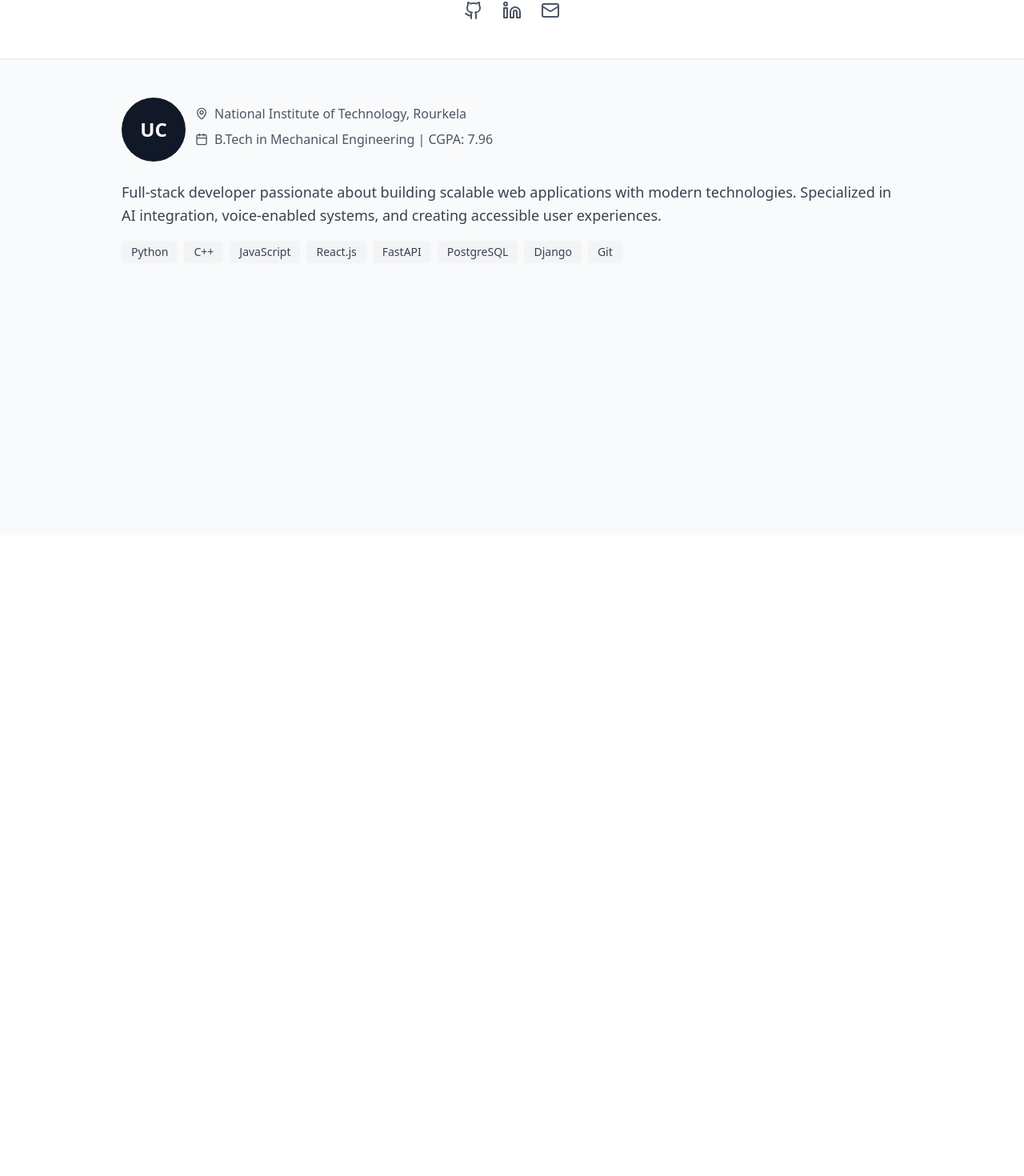
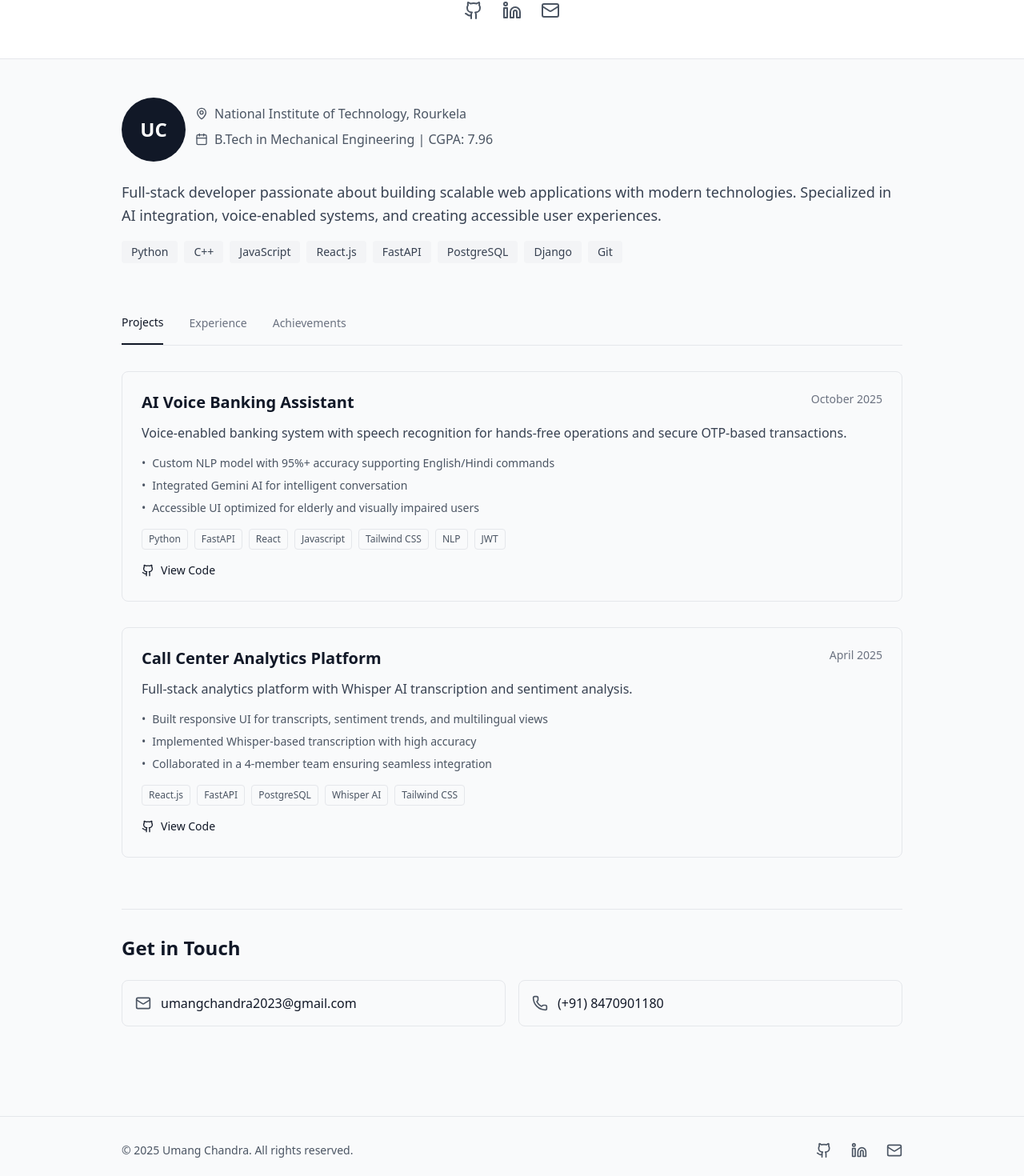
Before and after one commit to kinngddx/portfolio, a React (Vite) app: page / in a window 1280 px wide. Shown: the part 131-1601 px from the top of the page at 80% size. Before the commit the page ends 800 px from the top, so only its background shows below. Built offline with nearby package versions, Linux system fonts and the light colour scheme.

Commit message:
Completed the portfolio

```diff
--- a/src/App.jsx
+++ b/src/App.jsx
@@ -1,10 +1,64 @@
-import { Github, Linkedin, Mail, MapPin, Calendar } from 'lucide-react';
+import { useState } from 'react';
+import { Github, Linkedin, Mail, MapPin, Calendar, Award, Phone } from 'lucide-react';
+function App() {
+  const [activeTab, setActiveTab] = useState('projects');
 
-function App() {
+  const projects = [
+    {
+      title: "AI Voice Banking Assistant",
+      date: "October 2025",
+      description: "Voice-enabled banking system with speech recognition for hands-free operations and secure OTP-based transactions.",
+      tech: ["Python", "FastAPI", "React", "Javascript","Tailwind CSS","NLP", "JWT"],
+      highlights: [
+        "Custom NLP model with 95%+ accuracy supporting English/Hindi commands",
+        "Integrated Gemini AI for intelligent conversation",
+        "Accessible UI optimized for elderly and visually impaired users"
+      ],
+      github: "https://github.com/kinngddx/Voice-Banking-System"
+    },
+    {
+      title: "Call Center Analytics Platform",
+      date: "April 2025",
+      description: "Full-stack analytics platform with Whisper AI transcription and sentiment analysis.",
+      tech: ["React.js", "FastAPI", "PostgreSQL", "Whisper AI", "Tailwind CSS"],
+      highlights: [
+        "Built responsive UI for transcripts, sentiment trends, and multilingual views",
+        "Implemented Whisper-based transcription with high accuracy",
+        "Collaborated in a 4-member team ensuring seamless integration"
+      ],
+      github: "https://github.com/kinngddx/Team-Garud"
+    }
+  ];
+
+
+  const achievements = [
+    {
+      title: "Hacktoberfest 2025 - Super Contributor",
+      issuer: "DigitalOcean & GitHub",
+      date: "October 2025",
+      desc: "Recognized for high-quality open-source contributions during Hacktoberfest 2025. Actively contributed to multiple public repositories."
+    },
+    {
+      title: "LeetCode Top 20% Globally",
+      issuer: "LeetCode",
+      date: "Ongoing",
+      desc: "Solved 400+ problems with consistent problem-solving and strong focus on Data Structures & Algorithms."
+    },
+    {
+      title: "Prompt Engineering with Copilot",
+      issuer: "Microsoft SkillUp",
+      date: "August 2025",
+      desc: "Mastered AI prompt engineering techniques and iterative refinement with GitHub Copilot for enhanced development workflows."
+    }
+  ];
+
+
+
+
   return (
     <div className="min-h-screen bg-gray-50">
       {/* Header */}
-      <header className="border-b border-gray-210 bg-white">
+      <header className="border-b border-gray-200 bg-white">
         <div className="max-w-5xl mx-auto px-6 py-12 text-center">
           <h1 className="text-6xl font-bold text-gray-900 mb-6">
             I am Umang Chandra
@@ -27,7 +81,7 @@ function App() {
               href="https://linkedin.com/in/umang-chandra-b5324a355"
               target="_blank"
               rel="noopener noreferrer"
-              className="relative group text-gray-600 hover:text-gray-910 transition-all hover:scale-110"
+              className="relative group text-gray-600 hover:text-gray-900 transition-all hover:scale-110"
               title="LinkedIn"
             >
               <Linkedin size={24} className="transition-transform" />
@@ -50,10 +104,8 @@ function App() {
         </div>
       </header>
 
-      {/* about section i can write here */}
-
-
-       <main className="max-w-5xl mx-auto px-6 py-12">
+      {/* About Section */}
+      <main className="max-w-5xl mx-auto px-6 py-12">
         <section className="mb-16">
           <div className="flex items-start gap-3 mb-6">
             <div className="w-20 h-20 bg-gray-900 rounded-full flex items-center justify-center text-white text-2xl font-bold flex-shrink-0">
@@ -77,21 +129,202 @@ function App() {
           </p>
 
           <div className="flex flex-wrap gap-2 mt-4">
-
             <span className="px-3 py-1 bg-gray-100 text-gray-700 rounded text-sm">Python</span>
             <span className="px-3 py-1 bg-gray-100 text-gray-700 rounded text-sm">C++</span>
             <span className="px-3 py-1 bg-gray-100 text-gray-700 rounded text-sm">JavaScript</span>
             <span className="px-3 py-1 bg-gray-100 text-gray-700 rounded text-sm">React.js</span>
             <span className="px-3 py-1 bg-gray-100 text-gray-700 rounded text-sm">FastAPI</span>
             <span className="px-3 py-1 bg-gray-100 text-gray-700 rounded text-sm">PostgreSQL</span>
-
             <span className="px-3 py-1 bg-gray-100 text-gray-700 rounded text-sm">Django</span>
             <span className="px-3 py-1 bg-gray-100 text-gray-700 rounded text-sm">Git</span>
           </div>
         </section>
+
+        {/* Navigation Tabs */}
+        <div className="border-b border-gray-200 mb-8">
+          <nav className="flex gap-8">
+            <button
+              onClick={() => setActiveTab('projects')}
+              className={`pb-4 text-sm font-medium capitalize transition-colors ${
+                activeTab === 'projects'
+                  ? 'border-b-2 border-gray-900 text-gray-900'
+                  : 'text-gray-500 hover:text-gray-700'
+              }`}
+            >
+              Projects
+            </button>
+            <button
+              onClick={() => setActiveTab('experience')}
+              className={`pb-4 text-sm font-medium capitalize transition-colors ${
+                activeTab === 'experience'
+                  ? 'border-b-2 border-gray-900 text-gray-900'
+                  : 'text-gray-500 hover:text-gray-700'
+              }`}
+            >
+              Experience
+            </button>
+            <button
+              onClick={() => setActiveTab('achievements')}
+              className={`pb-4 text-sm font-medium capitalize transition-colors ${
+                activeTab === 'achievements'
+                  ? 'border-b-2 border-gray-900 text-gray-900'
+                  : 'text-gray-500 hover:text-gray-700'
+              }`}
+            >
+              Achievements
+            </button>
+          </nav>
+        </div>
+
+        {/* Projects Tab Content */}
+        {activeTab === 'projects' && (
+          <section>
+            <div className="space-y-8">
+              {projects.map((project, idx) => (
+                <article key={idx} className="border border-gray-200 rounded-lg p-6 hover:shadow-md transition-shadow">
+                  <div className="flex justify-between items-start mb-3">
+                    <h3 className="text-xl font-semibold text-gray-900">{project.title}</h3>
+                    <span className="text-sm text-gray-500">{project.date}</span>
+                  </div>
+
+                  <p className="text-gray-700 mb-4">{project.description}</p>
+
+                  <ul className="space-y-2 mb-4">
+                    {project.highlights.map((highlight, i) => (
+                      <li key={i} className="text-sm text-gray-600 flex items-start">
+                        <span className="mr-2">•</span>
+                        <span>{highlight}</span>
+                      </li>
+                    ))}
+                  </ul>
+
+                  <div className="flex flex-wrap gap-2 mb-4">
+                    {project.tech.map((tech, i) => (
+                      <span key={i} className="px-2 py-1 bg-gray-50 text-gray-600 rounded text-xs border border-gray-200">
+                        {tech}
+                      </span>
+                    ))}
+                  </div>
+
+                  <a href={project.github} target="_blank" rel="noopener noreferrer"
+                     className="inline-flex items-center gap-2 text-sm text-gray-900 hover:underline">
+                    <Github size={16} />
+                    View Code
+                  </a>
+                </article>
+              ))}
+            </div>
+          </section>
+        )}
+
+        {/* Experience Tab */}
+        {activeTab === 'experience' && (
+          <section>
+            <p className="text-gray-600 text-center py-8">Experience section coming soon...</p>
+          </section>
+        )}
+
+        {/* Achievements Tab */}
+        {activeTab === 'achievements' && (
+          <section>
+    <div className="space-y-6">
+      {achievements.map((achievement, idx) => (
+        <article key={idx} className="border border-gray-200 rounded-lg p-6 hover:shadow-md transition-shadow">
+          <div className="flex items-start gap-3">
+            <Award className="text-gray-400 flex-shrink-0 mt-1" size={24} />
+            <div className="flex-1">
+              <div className="flex justify-between items-start mb-2">
+                <h3 className="text-lg font-semibold text-gray-900">{achievement.title}</h3>
+                <span className="text-sm text-gray-500">{achievement.date}</span>
+              </div>
+              <p className="text-gray-600 mb-2 font-medium">{achievement.issuer}</p>
+              <p className="text-gray-700">{achievement.desc}</p>
+            </div>
+          </div>
+        </article>
+      ))}
+    </div>
+
+    {/* Extracurricular Activities */}
+    <div className="mt-8 bg-gray-100 rounded-lg p-6">
+      <h3 className="text-xl font-semibold text-gray-900 mb-4">Extracurricular Activities</h3>
+      <div className="space-y-4">
+        <div>
+          <p className="font-medium text-gray-900">Technical Member, SPIC MACAY</p>
+          <p className="text-sm text-gray-600">2024 – Present</p>
+          <p className="text-gray-700 mt-1">Contributed to technical operations during cultural events, including audio-visual setup and digital support for classical arts initiatives.</p>
+        </div>
+        <div>
+          <p className="font-medium text-gray-900">Event Coordinator, Sports Fest & Innovision Technical Fest</p>
+          <p className="text-sm text-gray-600">2024 – 2025</p>
+          <p className="text-gray-700 mt-1">Led event logistics and coordinated activities for 300+ participants, ensuring smooth execution of multiple sports and technical events.</p>
+        </div>
+      </div>
+    </div>
+  </section>
+
+        )}
+
+
+
+        {/* Contact Section */}
+        <section className="mt-16 pt-8 border-t border-gray-200">
+          <h2 className="text-2xl font-bold text-gray-900 mb-6">Get in Touch</h2>
+          <div className="grid md:grid-cols-2 gap-4">
+            <a
+              href="mailto:umangchandra2023@gmail.com"
+              className="flex items-center gap-3 p-4 border border-gray-200 rounded-lg hover:bg-gray-50 transition-colors group"
+            >
+              <Mail size={20} className="text-gray-600 group-hover:text-gray-900 transition-colors" />
+              <span className="text-gray-900">umangchandra2023@gmail.com</span>
+            </a>
+            <a
+              href="tel:+918470901180"
+              className="flex items-center gap-3 p-4 border border-gray-200 rounded-lg hover:bg-gray-50 transition-colors group"
+            >
+              <Phone size={20} className="text-gray-600 group-hover:text-gray-900 transition-colors" />
+              <span className="text-gray-900">(+91) 8470901180</span>
+            </a>
+          </div>
+        </section>
+
+
       </main>
 
-
+      {/* Footer */}
+      <footer className="border-t border-gray-200 mt-16">
+        <div className="max-w-5xl mx-auto px-6 py-8">
+          <div className="flex flex-col md:flex-row justify-between items-center gap-4">
+            <p className="text-gray-600 text-sm">
+              © 2025 Umang Chandra. All rights reserved.
+            </p>
+            <div className="flex gap-6">
+              <a
+                href="https://github.com/kinngddx"
+                target="_blank"
+                rel="noopener noreferrer"
+                className="text-gray-600 hover:text-gray-900 transition-colors"
+              >
+                <Github size={20} />
+              </a>
+              <a
+                href="https://linkedin.com/in/umang-chandra-b5324a355"
+                target="_blank"
+                rel="noopener noreferrer"
+                className="text-gray-600 hover:text-gray-900 transition-colors"
+              >
+                <Linkedin size={20} />
+              </a>
+              <a
+                href="mailto:umangchandra2023@gmail.com"
+                className="text-gray-600 hover:text-gray-900 transition-colors"
+              >
+                <Mail size={20} />
+              </a>
+            </div>
+          </div>
+        </div>
+      </footer>
     </div>
   );
 }
```
